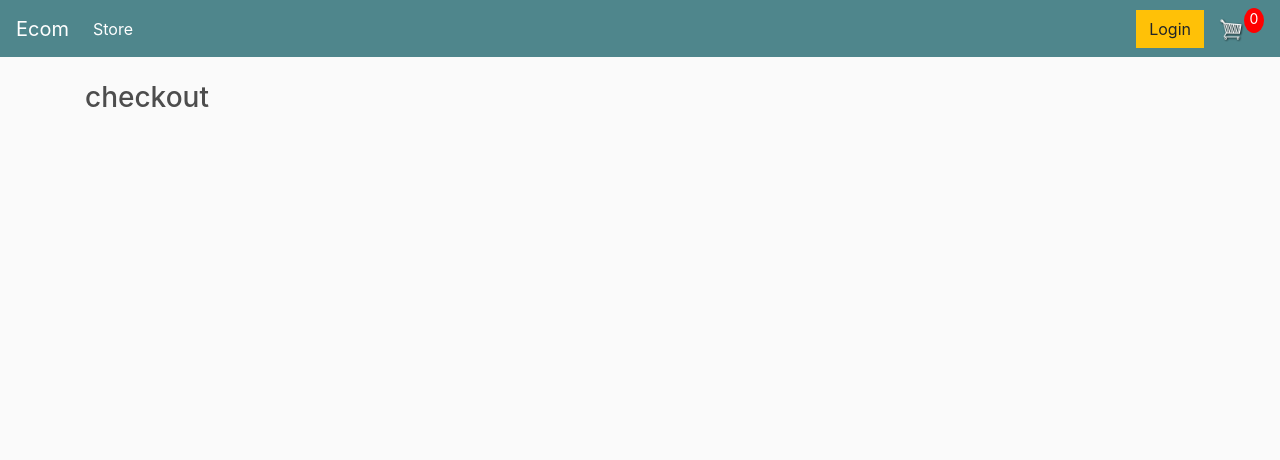
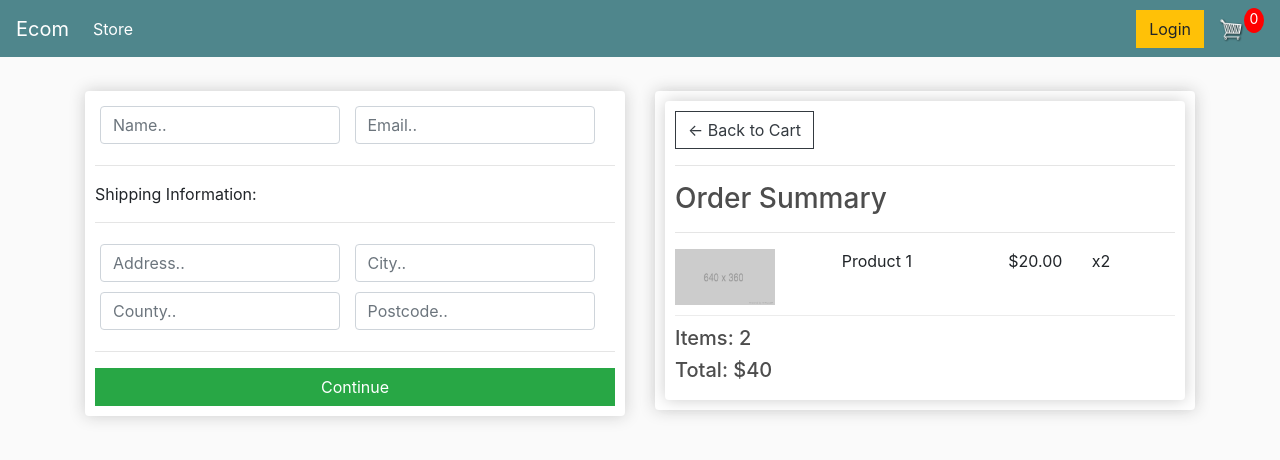
Before and after one commit to Lukasrid/ecommerce-project, a Django app: page /checkout/ in a window 1280 px wide. Shown: the top 460 px of the page. Run offline with Django 4.2, Linux system fonts and the light colour scheme; some libraries are stand-ins or nearby versions.

Commit message:
Start building checkout page

```diff
--- a/ecommerce/store/templates/store/checkout.html
+++ b/ecommerce/store/templates/store/checkout.html
@@ -1,5 +1,62 @@
-{% extends 'store/main.html' %}
-{% load static %}
-{% block content %}
-     <h3>checkout</h3>
+{% extends 'store/main.html' %} {% load static %} {% block content %}
+
+<div class="row">
+    <div class="col-lg-6">
+        <div class="box-element" id="form-wrapper">
+            <form id="form">
+                <div id="user-info">
+                    <div class="form-field">
+                        <input required class="form-control" type="text" name="name" placeholder="Name.." />
+                    </div>
+                    <div class="form-field">
+                        <input required class="form-control" type="email" name="email" placeholder="Email.." />
+                    </div>
+                </div>
+
+                <div id="shipping-info">
+                    <hr />
+                    <p>Shipping Information:</p>
+                    <hr />
+                    <div class="form-field">
+                        <input class="form-control" type="text" name="address" placeholder="Address.." />
+                    </div>
+                    <div class="form-field">
+                        <input class="form-control" type="text" name="city" placeholder="City.." />
+                    </div>
+                    <div class="form-field">
+                        <input class="form-control" type="text" name="county" placeholder="County.." />
+                    </div>
+                    <div class="form-field">
+                        <input class="form-control" type="text" name="postcode" placeholder="Postcode.." />
+                    </div>
+                </div>
+                <hr />
+                <input id="form-button" class="btn btn-success btn-block" type="submit" value="Continue" />
+            </form>
+        </div>
+        <br />
+        <div class="box-element hidden" id="payment-info">
+            <small>Paypal Options</small>
+        </div>
+    </div>
+
+    <div class="col-lg-6">
+        <div class="box-element">
+            <div class="box-element">
+                <a class="btn btn-outline-dark" href="{% url 'cart' %}">&#x2190; Back to Cart</a>
+                <hr />
+                <h3>Order Summary</h3>
+                <hr />
+                <div class="cart-row">
+                    <div style="flex: 2"><img class="row-image" src="{% static 'images/placeholder.png' %}" /></div>
+                    <div style="flex: 2"><p>Product 1</p></div>
+                    <div style="flex: 1"><p>$20.00</p></div>
+                    <div style="flex: 1"><p>x2</p></div>
+                </div>
+                <h5>Items: 2</h5>
+                <h5>Total: $40</h5>
+            </div>
+        </div>
+    </div>
+</div>
 {% endblock content %}
```
Also changed, not shown: ecommerce/store/templates/store/cart.html (+5 -21 lines), ecommerce/store/templates/store/main.html (+5 -21 lines), ecommerce/store/templates/store/store.html (+3 -9 lines).
